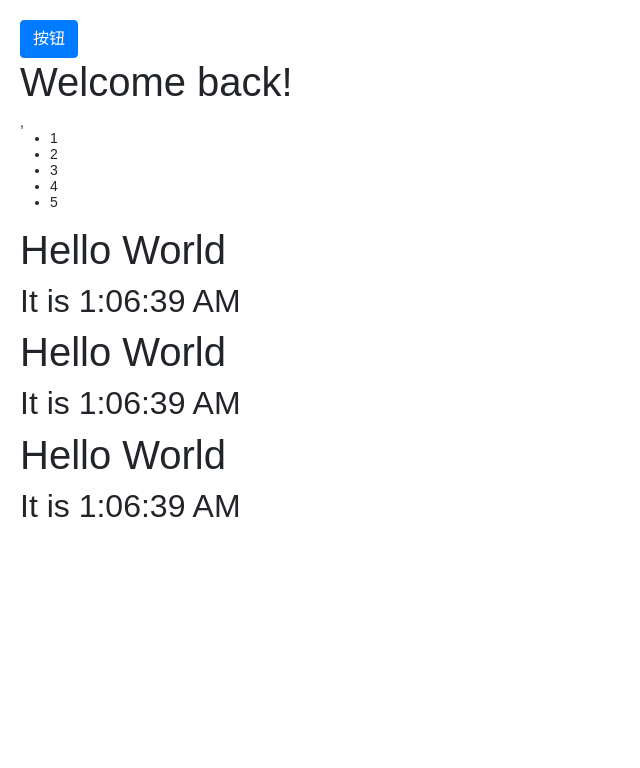
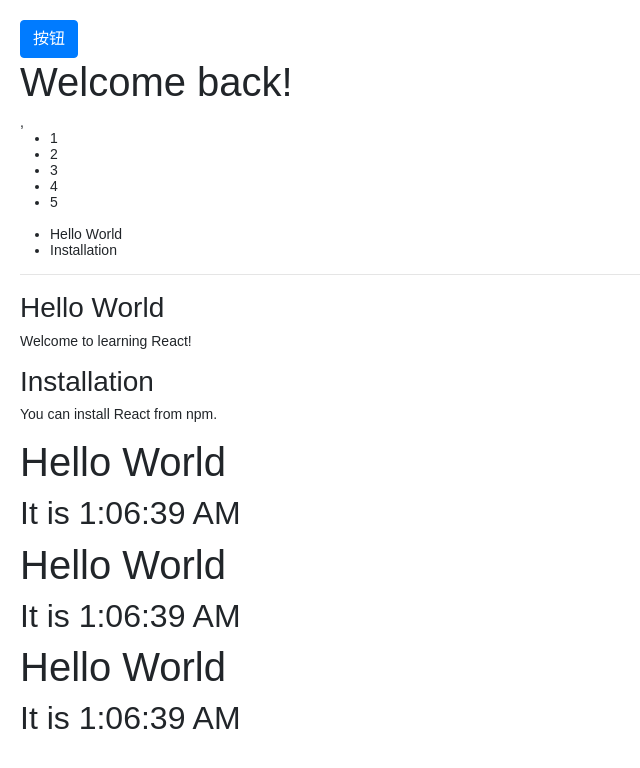
Before and after one commit to damingerdai/daming-react-ui, a React (Create React App) app: page / in a window 1280 px wide. Shown: the top 768 px of the page, without its empty margins (0-640 px from the left). Built offline with nearby package versions, Linux system fonts and the light colour scheme.

Commit message:
feat: add blog module

```diff
--- a/src/app/App.js
+++ b/src/app/App.js
@@ -2,6 +2,7 @@
 import { Clock } from "./clock/clock";
 import { Greeting } from './greeting/Greeting';
 import { NumberList } from './list/numbers';
+import { Blog } from './blog/blog';
 
 export class App extends React.Component {
 
@@ -20,12 +21,18 @@
 
 
   render() {
-    const numbers = [1, 2, 3, 4, 5]
+    const numbers = [1, 2, 3, 4, 5];
+    const posts = [
+      {id: 1, title: 'Hello World', content: 'Welcome to learning React!'},
+      {id: 2, title: 'Installation', content: 'You can install React from npm.'}
+    ];
     return <div>
         <button  className="btn btn-primary" onClick={() => this.toggleIsLogin()}>按钮</button>
         <Greeting isLoggedIn={this.state.isToggleOn} />,
 
         <NumberList numbers={numbers}></NumberList>
+
+        <Blog posts={posts}></Blog>
 
         <Clock></Clock>
         <Clock></Clock>
--- /dev/null
+++ b/src/app/blog/blog.js
@@ -0,0 +1,27 @@
+import React from 'react';
+
+export function Blog(props) {
+    const sidebar = (
+        <ul>
+            {props.posts.map((post) =>
+                <li key={post.id}>
+                    {post.title}
+                </li>
+            )}
+        </ul>
+    );
+    const content = props.posts.map((post) =>
+        <div key={post.id}>
+            <h3>{post.title}</h3>
+            <p>{post.content}</p>
+        </div>
+    );
+
+    return (
+        <div>
+            {sidebar}
+            <hr/>
+            {content}
+        </div>
+    )
+}
```
